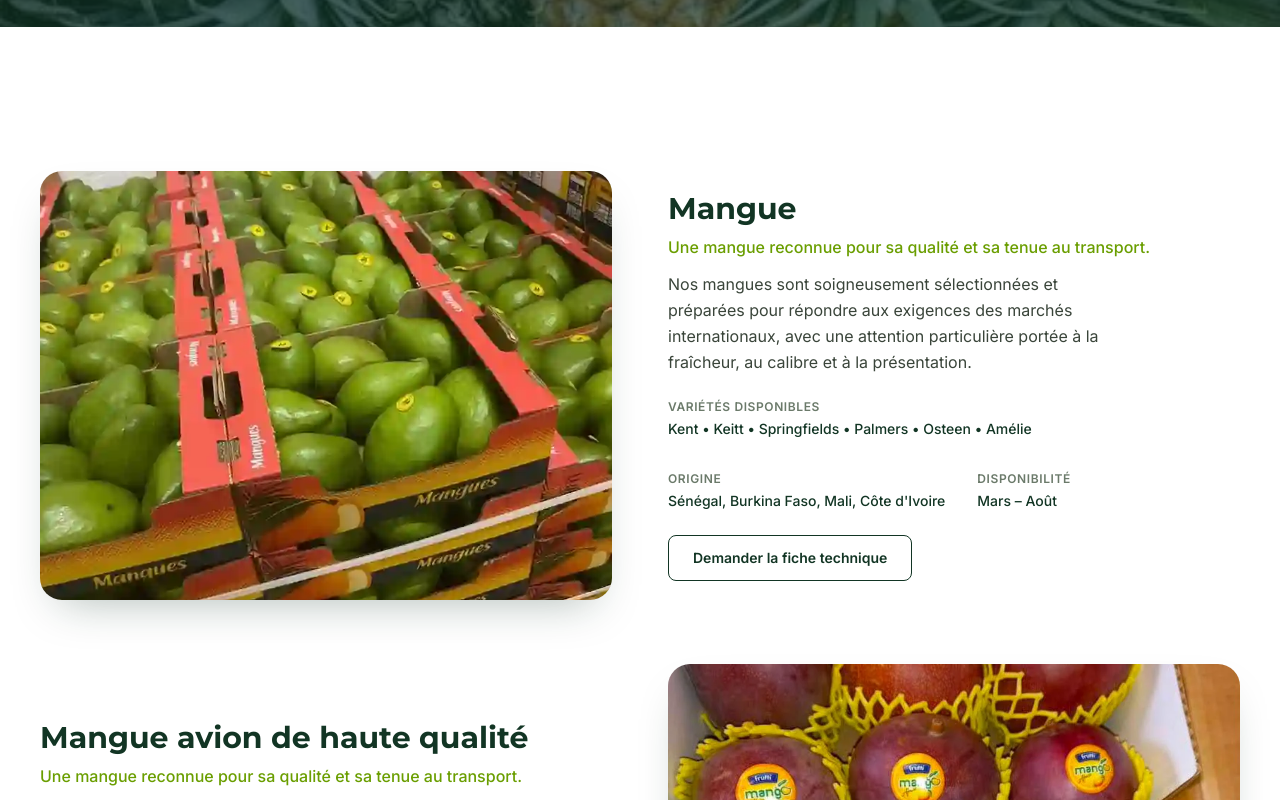
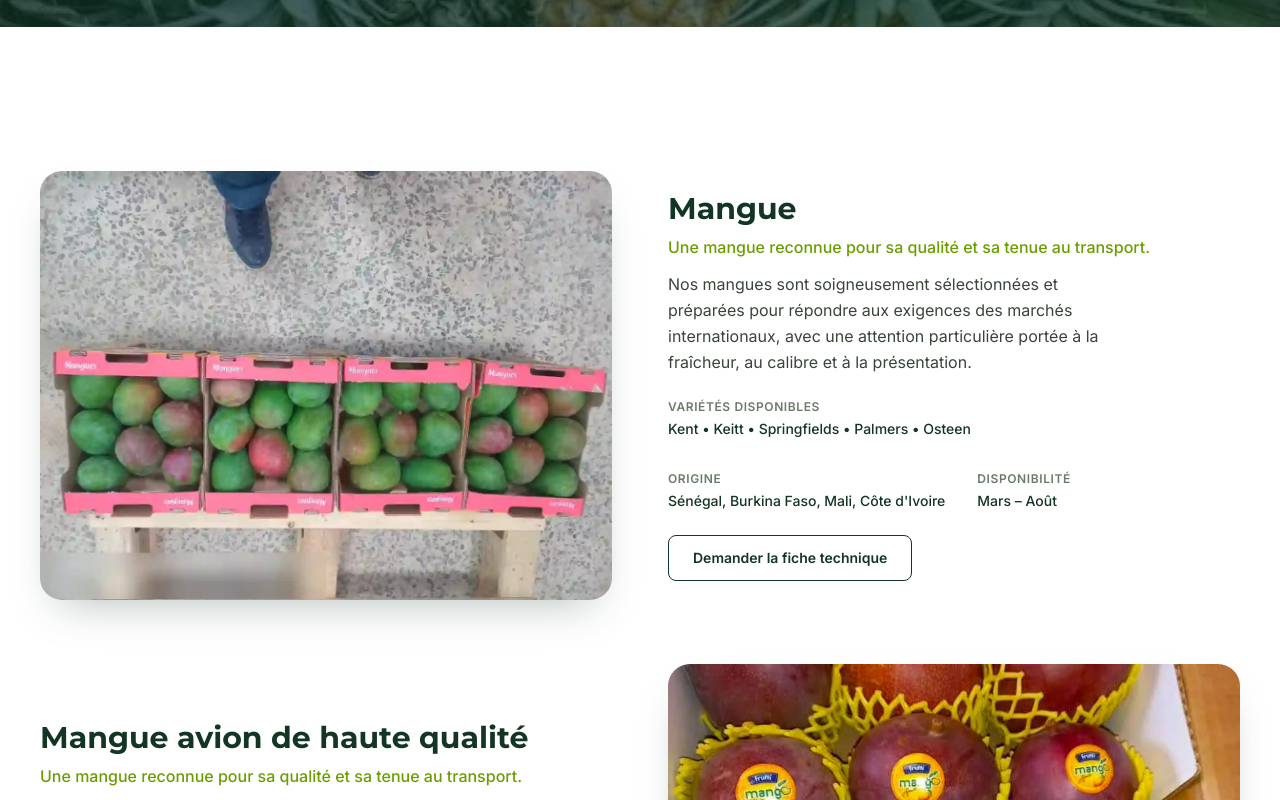
Before and after one commit to bn710024-droid/ibl-primeurs, a React (Vite) app: page /produits in a window 1280 px wide. Shown: the part 553-1353 px from the top of the page. Built offline with nearby package versions, Linux system fonts and the light colour scheme.

Commit message:
fix: revert la photo Mangue Amélie sur la page Produits, garde-la uniquement dans la Galerie

```diff
--- a/src/pages/ProductsPage.tsx
+++ b/src/pages/ProductsPage.tsx
@@ -2,7 +2,7 @@ import { Link } from 'react-router-dom'
 import PageHero from '../components/PageHero'
 import CTA from '../components/CTA'
 import manguePhoto from '../assets/images/page-produits-mangue.webp'
-import mangueAmeliePhoto from '../assets/images/page-produits-mangue-amelie.webp'
+import manguePalettePhoto from '../assets/images/gallery-maroc-mangue-07.webp'
 import haricotVertPhoto from '../assets/images/page-produits-haricot-vert.webp'
 import gomboPhoto from '../assets/images/page-produits-gombo.webp'
 import pimentPhoto from '../assets/images/page-produits-piment.webp'
@@ -19,11 +19,11 @@ import { useSEO } from '../lib/useSEO'
 const PRODUCTS = [
   {
     name: 'Mangue',
-    photo: mangueAmeliePhoto,
+    photo: manguePalettePhoto,
     tagline: 'Une mangue reconnue pour sa qualité et sa tenue au transport.',
     description: 'Nos mangues sont soigneusement sélectionnées et préparées pour répondre aux exigences des marchés internationaux, avec une attention particulière portée à la fraîcheur, au calibre et à la présentation.',
     meta: [
-      { label: 'Variétés disponibles', value: 'Kent • Keitt • Springfields • Palmers • Osteen • Amélie' },
+      { label: 'Variétés disponibles', value: 'Kent • Keitt • Springfields • Palmers • Osteen' },
       { label: 'Origine', value: "Sénégal, Burkina Faso, Mali, Côte d'Ivoire" },
       { label: 'Disponibilité', value: 'Mars – Août' },
     ],
```
